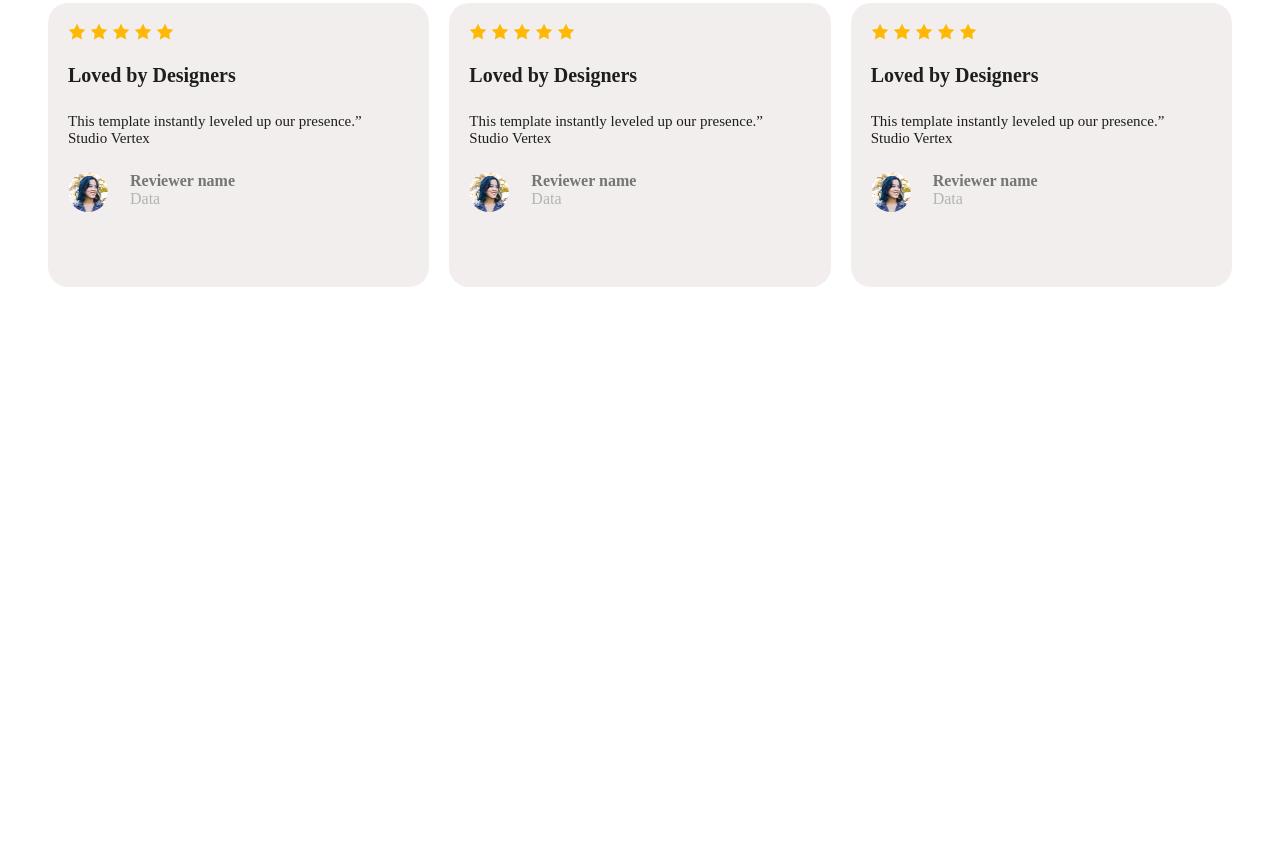
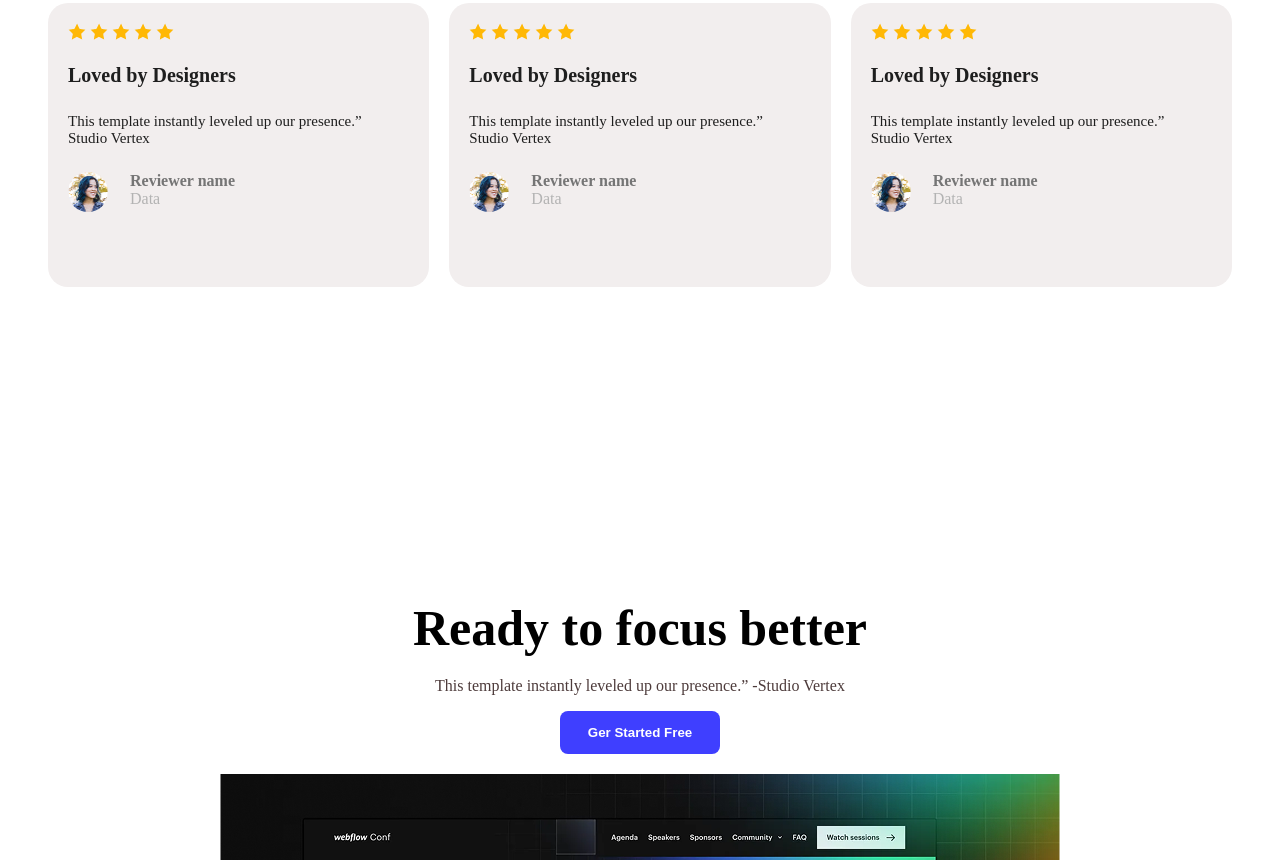
Before and after one commit to Showkat2/logo-on, a plain HTML site: page index.html in a window 1280 px wide. Shown: the part 1940-2800 px from the top of the page. Before the commit the page ends 2275 px from the top, so only its background shows below. Drawn offline with Linux system fonts and the light colour scheme.

Commit message:
eight commit

```diff
--- a/index.html
+++ b/index.html
@@ -115,6 +115,12 @@
      </section>
 </main>
 
+   <section class="hero">
+<h1>Ready to focus better</h1>
+<p>This template instantly leveled up our presence.” -Studio Vertex</p>
+<button>Ger Started Free</button><br>
+<img class="wc" src="Assets/wc-big.png">
+</section>
 
 </body>
 </html>
--- a/style/style.css
+++ b/style/style.css
@@ -147,3 +147,31 @@ nav{
 span{
     color: #B3B3B3;
 }
+.hero{
+    text-align: center;
+    padding: 80px 20px;
+    background-color: #fff;
+    margin: 150px 71px;
+    width: px;
+    height: px;
+}
+.hero h1{
+    font-weight: bold;
+    font-size: 50px;
+    margin-bottom: 20px;
+    color: #000000;
+}
+.hero p{
+    color: #4D3B3B;
+}
+button{
+    display: inline-block;
+    background-color: rgb(63, 63, 255);
+    color: white;
+    padding: 14px 28px;
+    border-radius: 8px;
+    border-style: none;
+    font-weight: bold;
+    margin-bottom: 20px;
+
+}
```
